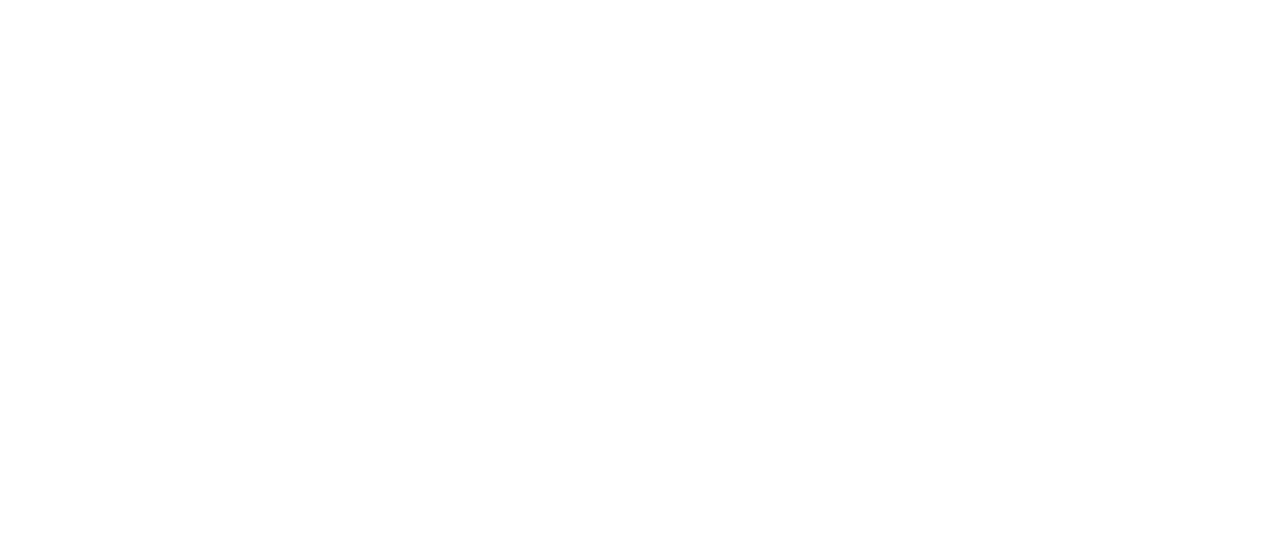
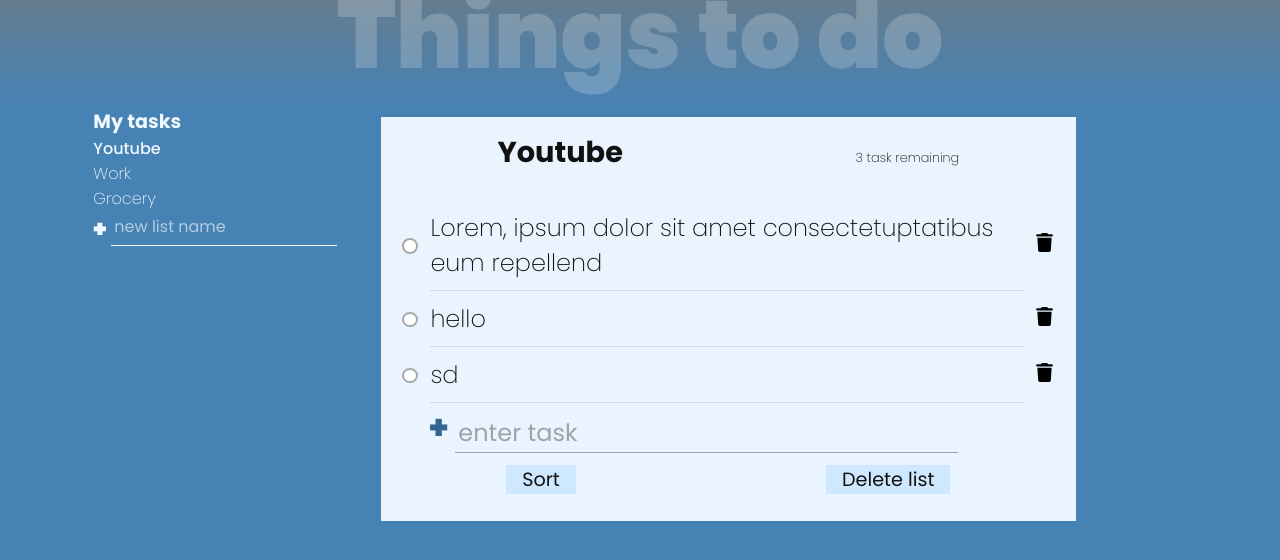
Before and after one commit to Aishik-gif/2-webify-22, a plain HTML site: page index.html in a window 1280 px wide. Drawn offline with Linux system fonts and the light colour scheme.

Commit message:
design template added

```diff
--- a/index.html
+++ b/index.html
@@ -9,6 +9,57 @@
     <link rel="stylesheet" href="style.css" />
   </head>
   <body>
+    <h1 class="title">Things to do</h1>
 
+    <div class="tasks">
+      <h2 class="task-list-title">My tasks</h2>
+      <ul class="task-list">
+        <li class="active-list">Youtube</li>
+        <li>Work</li>
+        <li>Grocery</li>
+      </ul>
+      <form action="">
+        <input type="text" class="new-list" placeholder="new list name" required>
+        <button class="btn list">+</button>
+      </form>
+    </div>
+
+    <div class="todo-list">
+      <div class="todo-header">
+        <h2 class="list-title" contenteditable="true" spellcheck="false">Youtube</h2>
+        <p class="task-count">3 task remaining</p>
+      </div>
+      <div class="todo-body">
+        <div class="tasks">
+          <div class="task">
+            <input type="checkbox" id="task-1" class="check-box">
+            <div contenteditable="true" spellcheck="false">Lorem, ipsum dolor sit amet consectetuptatibus eum repellend</div>
+            <button class="delete"><img src="sources/trash-solid.svg" alt="" class="icon"></button>
+          </div>
+          <div class="task">
+            <input type="checkbox" id="task-2" class="check-box">
+            <div contenteditable="true" spellcheck="false">hello</div>
+            <button class="delete"><img src="sources/trash-solid.svg" alt="" class="icon"></button>
+          </div>
+          <div class="task">
+            <input type="checkbox" id="task-3" class="check-box">
+            <div contenteditable="true" spellcheck="false">sd</div>
+            <button class="delete"><img src="sources/trash-solid.svg" alt="" class="icon"></button>
+          </div>
+        </div>
+
+        <div class="new-tasks">
+          <form action="" class="new-form">
+            <input type="text" class="new-task" placeholder="enter task">
+            <button class="btn add">+</button>
+          </form>
+        </div>
+
+        <div class="operator">
+          <button class="sort">Sort</button>
+          <button class="delete-list">Delete list</button>
+        </div>
+      </div>
+    </div>
   </body>
 </html>
--- a/style.css
+++ b/style.css
@@ -11,4 +11,246 @@ body * {
   font-size: unset;
   color: unset;
   text-decoration: unset;
+  font-family: 'Poppins';
 }
+
+body{
+  font-family: 'Poppins',sans-serif;
+  font-weight: 200;
+  font-size: 1.5rem;
+  background-color:steelblue;
+  color: aliceblue;
+
+  display: grid;
+  grid: "h h h h" auto ". l t .." auto / 0.3fr minmax(100px,1fr) minmax(250px, 2.5fr) 0.7fr;
+  column-gap: 10px;
+}
+
+.title{
+  grid-area: h;
+  text-align: center;
+  font-weight: 900;
+  font-size: calc(5vw + 2rem);
+  margin-top: -0.4em;
+  color: rgba(255, 255, 255, 0.2);
+  background: linear-gradient(rgb(111, 122, 130),steelblue);
+}
+
+.tasks{
+  grid-area: l;
+  display: flex;
+  flex-direction: column;
+  align-items: baseline;
+}
+
+.task-list-title{
+  font-size: 1.2rem;
+}
+
+.task-list{
+  font-size: 1rem;
+  list-style:none;
+}
+
+.active-list{
+  font-weight: 500;
+}
+
+li:hover{
+  opacity: 0.7;
+  cursor: pointer;
+}
+
+form{
+  display:flex;
+}
+
+input[type="text"]{
+  background: transparent;
+  border: none;
+  outline: none;
+  border-bottom: 1px solid aliceblue;
+  font-size: 1rem;
+  padding-left: 3px;
+  padding-bottom: 2px;
+  transition: all 120ms;
+  order:2;
+  width: 80%;
+}
+
+input[type="text"]::placeholder{
+  color: rgba(255, 255, 255, 0.596);
+}
+
+input[type="text"]:focus{
+  border-bottom: 2px solid;
+}
+
+input[type="text"]:focus::placeholder{
+  opacity: 0.2;
+}
+
+.new-form{
+  display: flex;
+  justify-content: center;
+  width:90%;
+}
+
+.btn{
+  background:transparent;
+  border: none;
+  padding-right: 0.2em;
+  cursor: pointer;
+  font-weight: 900;
+}
+
+.btn:hover{
+  opacity: 0.25;
+}
+
+.todo-list{
+  grid-area: t;
+  background: rgb(233, 244, 255);
+  color: rgb(17, 17, 17);
+  margin: 10px 0;
+}
+
+.todo-header{
+  display: flex;
+  justify-content: space-around;
+  align-items: baseline;
+  padding-top: 0.6em;
+}
+
+.list-title{
+  font-size: 1.8rem;
+}
+
+.task-count{
+  font-size: 0.8rem;
+}
+
+.todo-body{
+  padding: 1.1em 0;
+}
+
+.task{
+  font-size: 1.2rem;
+}
+
+input[type="text"].new-task{
+  border-bottom: 1px solid rgba(0, 0, 0, 0.329);
+}
+
+input[type="text"].new-task::placeholder{
+  color: rgba(0, 0, 0, 0.329);
+}
+
+input[type="checkbox"]{
+  appearance: none;
+  background-color: white;
+  min-width: 0.6em;
+  width: 0.6em;
+  height: 0.6em;
+  border-radius: 50%;
+  border: 2px solid darkgray;
+  cursor: pointer;
+}
+
+input[type="checkbox"]:checked{
+  background-color: lightslategray;
+}
+
+input[type="checkbox"]:active, input[type="checkbox"]:checked:active{
+  box-shadow: 0 1px 2px rgba(0, 0, 0, 0.05), inset 0px  3px rgba(0, 0, 0, 0.1);
+}
+
+input[type="checkbox"]:hover,input[type="checkbox"]:focus{
+  transform: scale(1.1);
+}
+
+input[type="checkbox"]:focus{
+  border: 2px solid steelblue;
+  outline: none;
+}
+
+input[type="checkbox"]:checked + div{
+  opacity: 0.5;
+  text-decoration: line-through;
+}
+
+input.new-task{
+  margin-top: 0.5em;
+  font-size: 1.5rem;
+}
+
+.task{
+  display: flex;
+  align-items: center;
+  justify-content: space-between;
+  width: calc(100% - 2.2em);
+  padding: 0 1.1em;
+}
+
+.task div{
+  font-size: 1.5rem;
+  border-bottom: 1px solid rgba(0, 0, 0, 0.107);
+  width: calc(100% - 2.5em);
+  padding: 10px 0;
+  outline: none;
+  cursor: text;
+}
+
+div.task:hover{
+  background: rgba(0, 0, 0, 0.05);
+}
+
+.delete{
+  background: none;
+  border: none;
+  cursor: pointer;
+}
+
+.delete:hover{
+  opacity: 0.7;
+  transform: scale(1.1);
+}
+
+.icon{
+  width: 1em;
+  height: 1em;
+}
+
+.operator{
+  display: flex;
+  justify-content: space-around;
+  padding-top: 0.5em;
+}
+
+.operator button{
+  background: rgba(189, 226, 255, 0.6);
+  border: none;
+  padding: 0 1rem;
+  cursor: pointer;
+  font-size: 0.8em;
+}
+
+.operator button:hover{
+  background: rgba(189, 226, 255, 0.5);
+  color: rgb(255, 90, 90);
+}
+
+h2.list-title{
+  outline: none;
+}
+
+.btn.add{
+  font-size: 1.4em;
+  font-weight: 800;
+  color: rgb(50, 102, 144);
+}
+
+.btn.add:hover{
+  transform: scale(1.2);
+  opacity: 0.85;
+}
```
Also changed, not shown: sources/pen-to-square-solid.svg (added), sources/trash-solid.svg (added).
